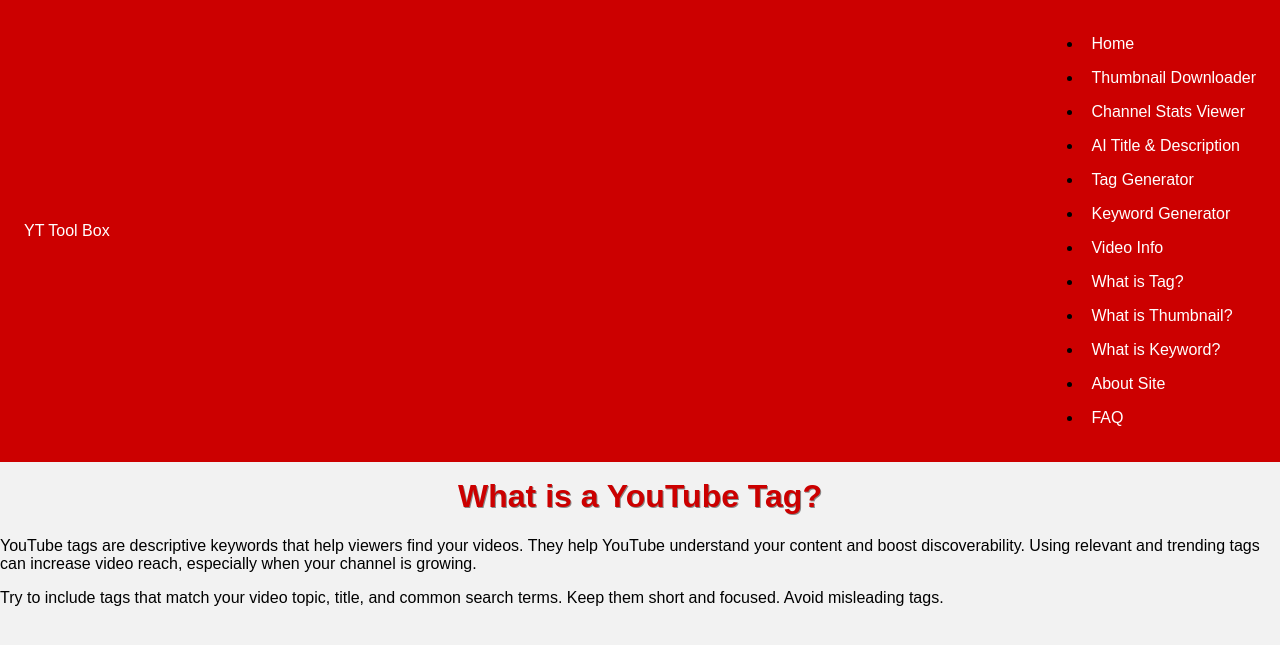
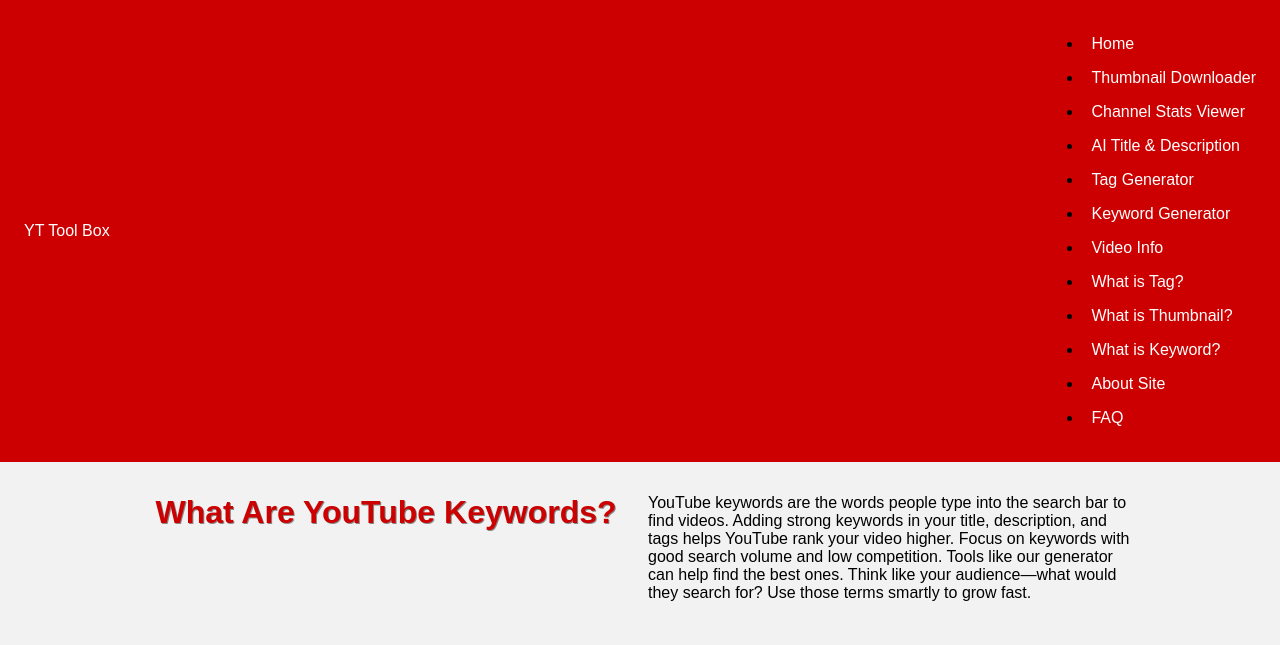
Before and after one commit to sandeep780049/yt-tool-box, a Flask app: template templates/what-is-keword.html in a window 1280 px wide. Shown: the top 645 px of the page. Run offline with Flask 3, Linux system fonts and the light colour scheme; the template is opened without the code that fills it, so the values that code supplies are empty; some libraries are stand-ins or nearby versions.

Commit message:
Update what-is-keword.html

```diff
--- a/templates/what-is-keword.html
+++ b/templates/what-is-keword.html
@@ -1,12 +1,9 @@
-<!-- templates/what-is-tag.html -->
 {% extends "layout.html" %}
-
 {% block content %}
-<h1 class="info-title">What is a YouTube Tag?</h1>
-<p class="info-desc">
-  YouTube tags are descriptive keywords that help viewers find your videos. They help YouTube understand your content and boost discoverability. Using relevant and trending tags can increase video reach, especially when your channel is growing.
-</p>
-<p class="info-desc">
-  Try to include tags that match your video topic, title, and common search terms. Keep them short and focused. Avoid misleading tags.
-</p>
+<div class="tool-container">
+    <h1 class="tool-heading">What Are YouTube Keywords?</h1>
+    <p class="tool-description">
+        YouTube keywords are the words people type into the search bar to find videos. Adding strong keywords in your title, description, and tags helps YouTube rank your video higher. Focus on keywords with good search volume and low competition. Tools like our generator can help find the best ones. Think like your audience—what would they search for? Use those terms smartly to grow fast.
+    </p>
+</div>
 {% endblock %}
```
